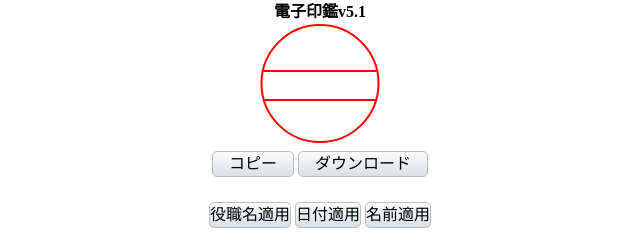
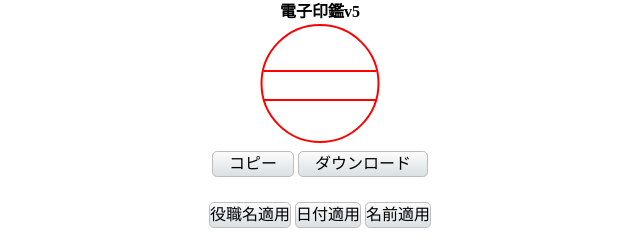
Before and after one commit to tmimiyan/inkan, a plain HTML site: page index.html in a window 1280 px wide. Shown: the top 240 px of the page, 320-960 px from the left. Drawn offline with nearby package versions, Linux system fonts and the light colour scheme.

Commit message:
Update index.html

```diff
--- a/index.html
+++ b/index.html
@@ -3,7 +3,7 @@
 <head>
 
   <meta http-equiv="Content-Type" content="text/html; charset=UTF-8">
-  <title>電子印鑑v5.1</title>
+  <title>電子印鑑v5</title>
   <meta name="viewport" content="width=device-width, initial-scale=1"/>
   <link rel="shortcut icon" href="favicon.ico">
   <link rel="apple-touch-icon" href="apple-touch-icon.png">
@@ -38,7 +38,7 @@ if ('serviceWorker' in navigator) {
 
 <body>
 
-  <h3><p align="center">電子印鑑v5.1</p></h3>
+  <h3><p align="center">電子印鑑v5</p></h3>
 
     <div id="canvas-box" class="box">
       <input id="span1" type="text" name="span1" style="text-align: center;" size="8" class="boxp" maxlength="6">
@@ -250,7 +250,7 @@ line-height:1.5em;
       color: #FF0000;
       border: none;
       overflow:visible;
-      top: 22px;
+      top: 23px;
       height: 40px;
       background-color:transparent;
     }
@@ -269,7 +269,7 @@ line-height:1.5em;
       color: #FF0000;
       border: none;
       overflow:visible;
-      top:78px;
+      top:79px;
       background-color:transparent;
     }
 
```
